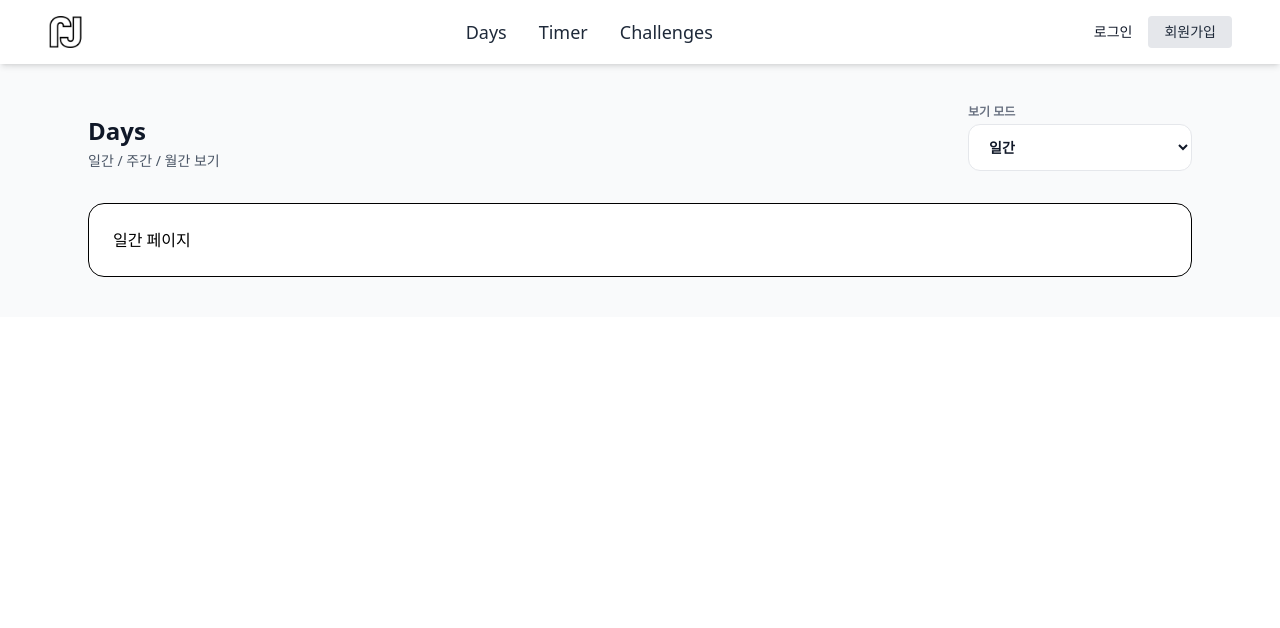
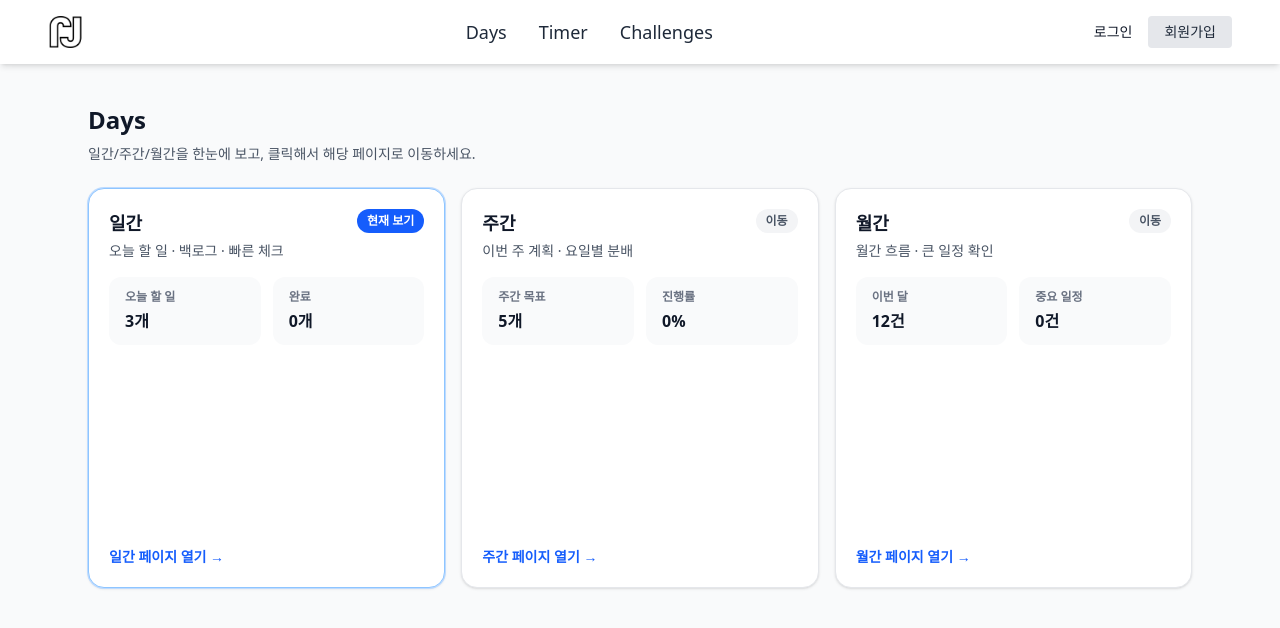
Before and after one commit to woojaemin0106/study-planner, a React (Vite) app: page /Days in a window 1280 px wide. Before the commit this address led to /Days/daily. Shown: the top 628 px of the page. Built offline with nearby package versions, Linux system fonts and the light colour scheme.

Commit message:
feat:DaysLayoutPage UI&UX 구현

```diff
--- a/src/pages/days/DaysLayout.jsx
+++ b/src/pages/days/DaysLayout.jsx
@@ -1,50 +1,115 @@
 import React, { useMemo } from "react";
-import { Outlet, useLocation, useNavigate } from "react-router-dom";
+import { Link, Outlet, useLocation } from "react-router-dom";
 
-const options = [
-  { value: "daily", label: "일간" },
-  { value: "weekly", label: "주간" },
-  { value: "monthly", label: "월간" },
+const cards = [
+  {
+    key: "daily",
+    title: "일간",
+    desc: "오늘 할 일 · 백로그 · 빠른 체크",
+    to: "/Days/daily",
+  },
+  {
+    key: "weekly",
+    title: "주간",
+    desc: "이번 주 계획 · 요일별 분배",
+    to: "/Days/weekly",
+  },
+  {
+    key: "monthly",
+    title: "월간",
+    desc: "월간 흐름 · 큰 일정 확인",
+    to: "/Days/monthly",
+  },
 ];
 
 export default function DaysLayout() {
-  const navigate = useNavigate();
   const location = useLocation();
 
-  const current = useMemo(() => {
+  const activeKey = useMemo(() => {
     const seg = location.pathname.split("/").filter(Boolean);
-    const mode = seg[1] || "daily";
-    return options.some((o) => o.value === mode) ? mode : "daily";
+    const key = seg[1] || "daily";
+    return ["daily", "weekly", "monthly"].includes(key) ? key : "daily";
   }, [location.pathname]);
+  //나중에 supabase에서 데이터 받아와서 요약정보 표시하도록 수정 필요
+  const summary = {
+    daily: { a: "오늘 할 일", b: "3개", c: "완료", d: "0개" },
+    weekly: { a: "주간 목표", b: "5개", c: "진행률", d: "0%" },
+    monthly: { a: "이번 달", b: "12건", c: "중요 일정", d: "0건" },
+  };
 
   return (
     <div className="mx-auto w-full max-w-6xl px-6 py-10">
-      <div className="flex flex-col gap-3 md:flex-row md:items-end md:justify-between">
-        <div>
-          <h1 className="text-2xl font-extrabold text-gray-900">Days</h1>
-          <p className="mt-1 text-sm text-gray-600">일간 / 주간 / 월간 보기</p>
-        </div>
-
-        <div className="w-full md:w-56">
-          <label className="mb-1 block text-xs font-semibold text-gray-500">
-            보기 모드
-          </label>
-          <select
-            value={current}
-            onChange={(e) => navigate(`/Days/${e.target.value}`)}
-            className="w-full rounded-xl border border-gray-200 bg-white px-4 py-3 text-sm font-semibold text-gray-900 outline-none focus:border-gray-400"
-          >
-            {options.map((o) => (
-              <option key={o.value} value={o.value}>
-                {o.label}
-              </option>
-            ))}
-          </select>
-        </div>
+      {/* Header */}
+      <div className="flex flex-col gap-2">
+        <h1 className="text-2xl font-extrabold text-gray-900">Days</h1>
+        <p className="text-sm text-gray-600">
+          일간/주간/월간을 한눈에 보고, 클릭해서 해당 페이지로 이동하세요.
+        </p>
       </div>
 
-      <div className="mt-8">
-        <Outlet />
+      {/* Overview cards */}
+      <div className="mt-6 grid grid-cols-1 gap-4 md:grid-cols-3">
+        {cards.map((card) => {
+          const isActive = activeKey === card.key;
+          const s = summary[card.key];
+
+          return (
+            <Link
+              key={card.key}
+              to={card.to}
+              className={[
+                "min-h-100 flex flex-col group rounded-2xl border bg-white p-5 shadow-sm transition",
+                "hover:-translate-y-0.5 hover:shadow-md",
+                "active:scale-[0.99]",
+                "focus:outline-none focus:ring-2 focus:ring-blue-500 focus:ring-offset-2",
+                isActive
+                  ? "border-blue-300 ring-1 ring-blue-200"
+                  : "border-gray-200 hover:border-gray-300",
+              ].join(" ")}
+            >
+              <div className="flex items-start justify-between">
+                <div>
+                  <h2 className="text-lg font-extrabold text-gray-900">
+                    {card.title}
+                  </h2>
+                  <p className="mt-1 text-sm text-gray-600">{card.desc}</p>
+                </div>
+
+                {/* active pill */}
+                <span
+                  className={[
+                    "rounded-full px-2.5 py-1 text-xs font-semibold",
+                    isActive
+                      ? "bg-blue-600 text-white"
+                      : "bg-gray-100 text-gray-600 group-hover:bg-gray-200",
+                  ].join(" ")}
+                >
+                  {isActive ? "현재 보기" : "이동"}
+                </span>
+              </div>
+
+              {/* lightweight summary */}
+              <div className="mt-4 grid grid-cols-2 gap-3">
+                <div className="rounded-xl bg-gray-50 px-4 py-3">
+                  <p className="text-xs font-semibold text-gray-500">{s.a}</p>
+                  <p className="mt-1 text-base font-extrabold text-gray-900">
+                    {s.b}
+                  </p>
+                </div>
+                <div className="rounded-xl bg-gray-50 px-4 py-3">
+                  <p className="text-xs font-semibold text-gray-500">{s.c}</p>
+                  <p className="mt-1 text-base font-extrabold text-gray-900">
+                    {s.d}
+                  </p>
+                </div>
+              </div>
+
+              <div className="mt-auto text-sm font-semibold text-blue-600">
+                {card.title} 페이지 열기 →
+              </div>
+            </Link>
+          );
+        })}
       </div>
     </div>
   );
```
